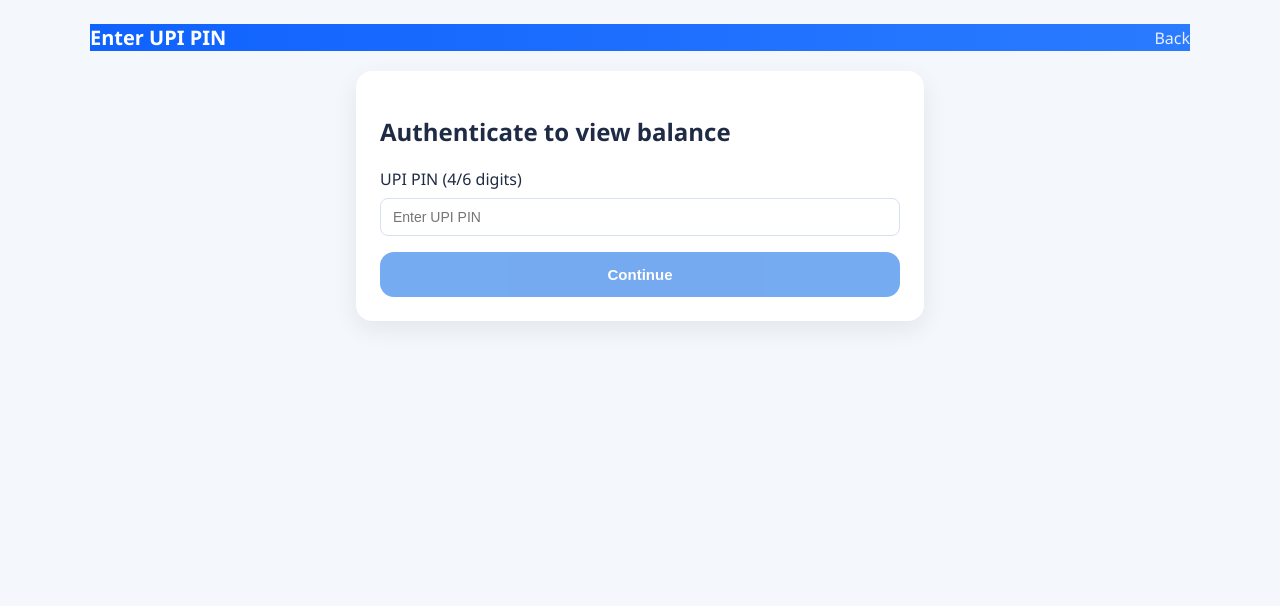
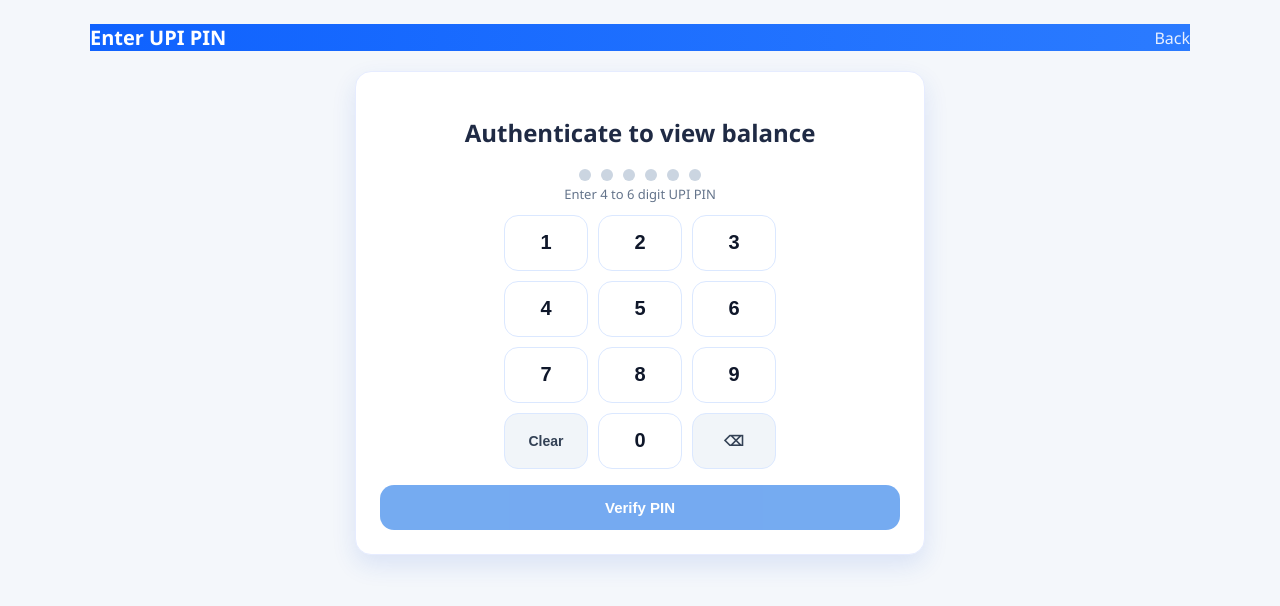
Before and after one commit to Sathish-kumar-77/demoAi, an Angular app in the folder frontend/: page /balance/pin in a window 1280 px wide. Shown: the top 606 px of the page. Built offline with nearby package versions, Linux system fonts and the light colour scheme; sample sign-in values are in the browser's storage.

Commit message:
Implement real-time keypad PIN entry UI for balance auth

```diff
--- a/frontend/src/app/components/balance-pin.component.html
+++ b/frontend/src/app/components/balance-pin.component.html
@@ -3,15 +3,31 @@
   <a class="link" routerLink="/dashboard">Back</a>
 </div>
 
-<div class="card pay-shell">
+<div class="card pay-shell pin-shell gpay-surface">
   <h2>Authenticate to view balance</h2>
-  <div class="form-group">
-    <label>UPI PIN (4/6 digits)</label>
-    <input type="password" maxlength="6" [(ngModel)]="pin" placeholder="Enter UPI PIN" />
+
+  <div class="pin-live" aria-label="UPI pin indicator">
+    <span *ngFor="let slot of [0,1,2,3,4,5]; let i = index" [class.filled]="i < pin.length"></span>
+  </div>
+  <p class="pin-helper">Enter 4 to 6 digit UPI PIN</p>
+
+  <div class="pin-pad">
+    <button class="pin-key" type="button" (click)="appendDigit('1')">1</button>
+    <button class="pin-key" type="button" (click)="appendDigit('2')">2</button>
+    <button class="pin-key" type="button" (click)="appendDigit('3')">3</button>
+    <button class="pin-key" type="button" (click)="appendDigit('4')">4</button>
+    <button class="pin-key" type="button" (click)="appendDigit('5')">5</button>
+    <button class="pin-key" type="button" (click)="appendDigit('6')">6</button>
+    <button class="pin-key" type="button" (click)="appendDigit('7')">7</button>
+    <button class="pin-key" type="button" (click)="appendDigit('8')">8</button>
+    <button class="pin-key" type="button" (click)="appendDigit('9')">9</button>
+    <button class="pin-key pin-key-muted" type="button" (click)="clearPin()">Clear</button>
+    <button class="pin-key" type="button" (click)="appendDigit('0')">0</button>
+    <button class="pin-key pin-key-muted" type="button" (click)="backspace()">⌫</button>
   </div>
 
   <button class="pay-cta" [disabled]="loading || pin.length < 4" (click)="checkBalance()">
-    {{ loading ? 'Checking...' : 'Continue' }}
+    {{ loading ? 'Checking...' : 'Verify PIN' }}
   </button>
 
   <p class="pay-error" *ngIf="error">{{ error }}</p>
--- a/frontend/src/app/components/balance-pin.component.ts
+++ b/frontend/src/app/components/balance-pin.component.ts
@@ -12,11 +12,29 @@
   pin = '';
   loading = false;
   error = '';
+  readonly maxDigits = 6;
 
   constructor(private accountService: AccountService, private router: Router) {}
 
+  appendDigit(digit: string) {
+    if (this.loading || this.pin.length >= this.maxDigits) return;
+    this.pin += digit;
+    this.error = '';
+  }
+
+  backspace() {
+    if (this.loading || this.pin.length === 0) return;
+    this.pin = this.pin.slice(0, -1);
+  }
+
+  clearPin() {
+    if (this.loading) return;
+    this.pin = '';
+    this.error = '';
+  }
+
   checkBalance() {
-    if (this.pin.length < 4) return;
+    if (this.loading || this.pin.length < 4) return;
 
     this.loading = true;
     this.error = '';
--- a/frontend/src/styles.css
+++ b/frontend/src/styles.css
@@ -416,3 +416,63 @@
 .gpay-tile {
   border: 1px solid #dbe8ff;
 }
+
+.pin-shell {
+  text-align: center;
+}
+
+.pin-live {
+  display: flex;
+  justify-content: center;
+  gap: 10px;
+  margin: 12px 0 4px;
+}
+
+.pin-live span {
+  width: 12px;
+  height: 12px;
+  border-radius: 999px;
+  background: #cbd5e1;
+  transition: 0.2s ease;
+}
+
+.pin-live span.filled {
+  background: #1a73e8;
+  transform: scale(1.08);
+}
+
+.pin-helper {
+  margin: 0 0 12px;
+  color: #64748b;
+  font-size: 13px;
+}
+
+.pin-pad {
+  display: grid;
+  grid-template-columns: repeat(3, minmax(0, 84px));
+  justify-content: center;
+  gap: 10px;
+  margin: 10px 0 16px;
+}
+
+.pin-key {
+  height: 56px;
+  border-radius: 14px;
+  border: 1px solid #dbe8ff;
+  background: #fff;
+  color: #0f172a;
+  font-size: 20px;
+  font-weight: 700;
+  cursor: pointer;
+}
+
+.pin-key:active {
+  transform: scale(0.98);
+}
+
+.pin-key-muted {
+  font-size: 14px;
+  font-weight: 600;
+  color: #334155;
+  background: #f1f5f9;
+}
```
